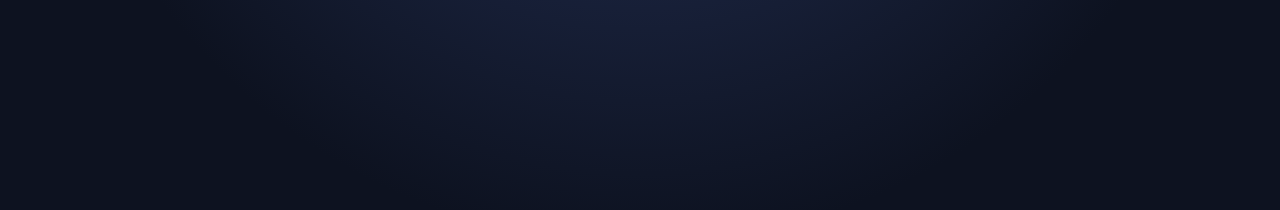
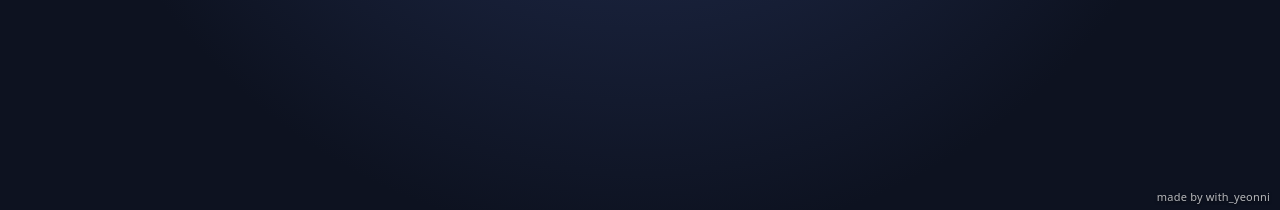
Before and after one commit to mignon0814/germ-lens, a plain HTML site: page index.html in a window 1280 px wide. Shown: the part 590-800 px from the top of the page. Drawn offline with Linux system fonts and the light colour scheme.

Commit message:
오른쪽 아래에 made by with_yeonni 표시 추가
Co-Authored-By: Claude Opus 5.5 <noreply@anthropic.com>
Claude-Session: https://claude.ai/code/session_0145QoLHVTKkYU2z1qaeoNTz

```diff
--- a/index.html
+++ b/index.html
@@ -51,6 +51,9 @@
   #loading .spin { width:54px; height:54px; border-radius:50%; border:6px solid rgba(255,255,255,.25); border-top-color:#fff; animation:sp 1s linear infinite; }
   @keyframes sp { to { transform:rotate(360deg); } }
   #err { color:#ffb3c0; font-size:16px; margin-top:18px; }
+  #credit { position:absolute; right:10px; bottom:max(6px, env(safe-area-inset-bottom)); z-index:20;
+    font-size:11px; color:rgba(255,255,255,.7); text-shadow:0 1px 3px rgba(0,0,0,.6);
+    pointer-events:none; letter-spacing:.2px; }
 </style>
 </head>
 <body>
@@ -79,6 +82,7 @@
     <div id="err"></div>
   </div>
 
+  <div id="credit">made by with_yeonni</div>
   <div id="loading" class="screen"><div class="spin"></div><p id="loadMsg">세균 돋보기 준비 중…</p></div>
 </div>
 
```
Also changed, not shown: 1 other file.
